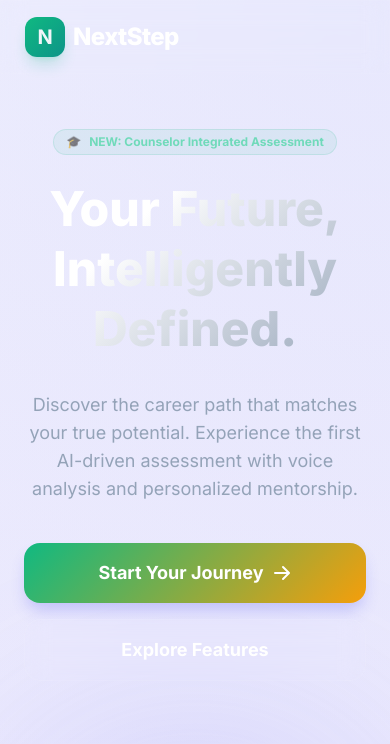
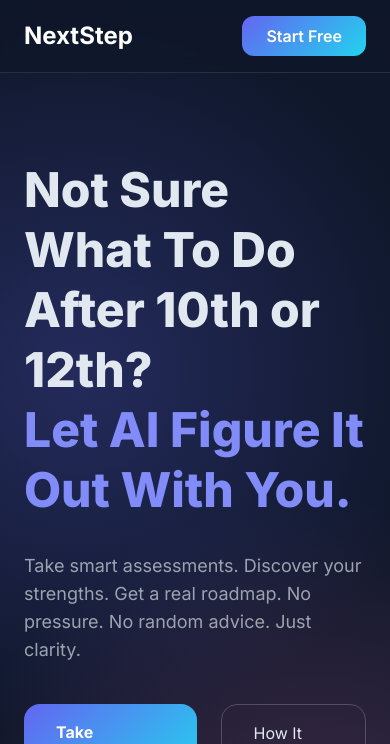
Before and after one commit to Yuvneet22/NEXTSTEP, a FastAPI app: page / in a window 390 px wide. Shown: the top 744 px of the page. Run offline with FastAPI, Linux system fonts and the light colour scheme; some libraries are stand-ins or nearby versions.

Commit message:
go ahead

```diff
--- a/app/templates/landing.html
+++ b/app/templates/landing.html
@@ -3,146 +3,183 @@
 <head>
 <meta charset="UTF-8">
 <meta name="viewport" content="width=device-width, initial-scale=1.0">
-    <title>NextStep | AI-Powered Career Guidance</title>
-    <link rel="preconnect" href="https://fonts.googleapis.com">
-    <link rel="preconnect" href="https://fonts.gstatic.com" crossorigin>
-    <link rel="preconnect" href="https://cdn.tailwindcss.com">
-    <link href="https://fonts.googleapis.com/css2?family=Inter:wght@300;400;600;700;800&display=swap" rel="stylesheet">
-    <script src="https://cdn.tailwindcss.com" defer></script>
-    <link rel="stylesheet" href="{{ url_for('static', path='css/landing.css') }}">
+<title>NextStep | Find Your Future</title>
+
+<script src="https://cdn.tailwindcss.com"></script>
+<link href="https://fonts.googleapis.com/css2?family=Inter:wght@400;600;700;800&display=swap" rel="stylesheet">
+
 <style>
-        body { font-family: 'Inter', sans-serif; background-color: #0f172a; color: #f8fafc; }
-        .hero-gradient { background: radial-gradient(circle at top right, rgba(99, 102, 241, 0.15), transparent), radial-gradient(circle at bottom left, rgba(139, 92, 246, 0.15), transparent); }
-        .glass { -webkit-backdrop-filter: blur(12px); backdrop-filter: blur(12px); border: 1px solid rgba(255, 255, 255, 0.1); }
-        .text-gradient { background: linear-gradient(135deg, #fff 30%, #94a3b8); -webkit-background-clip: text; background-clip: text; -webkit-text-fill-color: transparent; }
+body {
+    font-family: 'Inter', sans-serif;
+    background: #0F172A;
+    color: #E2E8F0;
+    overflow-x: hidden;
+}
+
+.hero-bg {
+    background: radial-gradient(circle at 20% 30%, rgba(99,102,241,0.25), transparent 40%),
+                radial-gradient(circle at 80% 70%, rgba(244,114,182,0.2), transparent 40%);
+}
+
+.btn-main {
+    background: linear-gradient(135deg, #6366F1, #22D3EE);
+    transition: all 0.3s ease;
+}
+
+.btn-main:hover {
+    transform: translateY(-4px);
+    box-shadow: 0 15px 30px rgba(99,102,241,0.4);
+}
+
+.card-hover {
+    transition: all 0.3s ease;
+}
+
+.card-hover:hover {
+    transform: translateY(-8px);
+    background: rgba(255,255,255,0.05);
+}
+
+.floating {
+    animation: float 6s ease-in-out infinite;
+}
+
+@keyframes float {
+    0%,100% { transform: translateY(0); }
+    50% { transform: translateY(-15px); }
+}
 </style>
 </head>
-<body class="hero-gradient min-h-screen text-slate-100 selection:bg-indigo-500/30">
 
-    <!-- Navbar -->
-    <nav class="fixed top-0 w-full z-50 glass border-b border-white/5 px-6 py-4">
-        <div class="max-w-7xl mx-auto flex justify-between items-center">
-            <div class="flex items-center gap-2">
-                <div class="w-10 h-10 bg-gradient-to-br from-emerald-500 to-teal-600 rounded-xl flex items-center justify-center shadow-lg shadow-emerald-500/20">
-                    <span class="text-xl font-bold">N</span>
-                </div>
-                <span class="text-2xl font-extrabold tracking-tight text-white">NextStep</span>
-            </div>
-            <div class="hidden md:flex items-center gap-8 text-sm font-medium text-slate-400">
-                <a href="#features" class="hover:text-white transition-colors">Features</a>
-                <a href="#how-it-works" class="hover:text-white transition-colors">How it Works</a>
-                {% if user %}
-                <a href="/dashboard" class="px-5 py-2.5 rounded-full btn-premium text-white font-bold">Dashboard</a>
-                <a href="/logout" class="px-5 py-2.5 rounded-full border border-white/10 hover:bg-white/5 transition-all">Logout</a>
-                {% else %}
-                <a href="/login" class="px-5 py-2.5 rounded-full border border-white/10 hover:border-white/20 hover:bg-white/5 transition-all">Login</a>
-                <a href="/signup" class="px-5 py-2.5 rounded-full btn-premium text-white font-bold">Get Started</a>
-                {% endif %}
-            </div>
+<body>
+
+<!-- NAV -->
+<nav class="fixed w-full bg-[#0F172A]/80 backdrop-blur border-b border-white/10 z-50">
+  <div class="max-w-7xl mx-auto px-6 py-4 flex justify-between items-center">
+    <div class="text-2xl font-bold text-white">NextStep</div>
+    <a href="/signup" class="btn-main px-6 py-2 rounded-xl text-white font-semibold">
+      Start Free
+    </a>
   </div>
 </nav>
 
-    <!-- Hero Section -->
-    <section class="relative pt-32 pb-20 px-6 overflow-hidden">
-        <div class="max-w-7xl mx-auto flex flex-col lg:flex-row items-center gap-16">
-            <div class="flex-1 text-center lg:text-left z-10">
-                <div class="inline-flex items-center gap-2 px-3 py-1 rounded-full bg-emerald-500/10 border border-emerald-500/20 text-emerald-400 text-xs font-bold mb-6 animate-pulse">
-                    <span>🎓</span> NEW: Counselor Integrated Assessment
-                </div>
-                <h1 class="text-5xl lg:text-7xl font-extrabold leading-tight mb-8 text-gradient">
-                    Your Future, <br>
-                    <span class="text-indigo-500">Intelligently</span> Defined.
+<!-- HERO -->
+<section class="hero-bg pt-40 pb-32 px-6">
+  <div class="max-w-7xl mx-auto grid lg:grid-cols-2 gap-16 items-center">
+
+    <div>
+      <h1 class="text-5xl md:text-6xl font-extrabold leading-tight mb-8">
+        Not Sure What To Do After 10th or 12th?
+        <br>
+        <span class="text-indigo-400">Let AI Figure It Out With You.</span>
       </h1>
-                <p class="text-lg text-slate-400 mb-10 max-w-xl">
-                    Discover the career path that matches your true potential. Experience the first AI-driven assessment with voice analysis and personalized mentorship.
+
+      <p class="text-lg text-gray-400 mb-10">
+        Take smart assessments. Discover your strengths. Get a real roadmap.
+        No pressure. No random advice. Just clarity.
       </p>
-                <div class="flex flex-col sm:flex-row gap-4 justify-center lg:justify-start">
-                    <a href="/signup" class="px-8 py-4 rounded-2xl btn-premium text-white font-bold text-lg flex items-center justify-center gap-2">
-                        Start Your Journey
-                        <svg xmlns="http://www.w3.org/2000/svg" class="h-5 w-5" viewBox="0 0 20 20" fill="currentColor">
-                            <path fill-rule="evenodd" d="M10.293 3.293a1 1 0 011.414 0l6 6a1 1 0 010 1.414l-6 6a1 1 0 01-1.414-1.414L14.586 11H3a1 1 0 110-2h11.586l-4.293-4.293a1 1 0 010-1.414z" clip-rule="evenodd" />
-                        </svg>
+
+      <div class="flex gap-6">
+        <a href="/signup" class="btn-main px-8 py-4 rounded-2xl text-white font-bold">
+          Take Assessment
         </a>
-                    <a href="#features" class="px-8 py-4 rounded-2xl glass hover:bg-white/5 transition-all text-white font-bold text-lg flex items-center justify-center gap-2">
-                        Explore Features
+        <a href="#how" class="px-8 py-4 border border-white/20 rounded-2xl hover:bg-white/5">
+          How It Works
         </a>
       </div>
     </div>
 
-            <div class="flex-1 relative">
-                <div class="absolute inset-0 bg-indigo-500/20 blur-[100px] rounded-full"></div>
-                <div class="relative glass rounded-3xl p-4 border border-white/10 animate-float">
-                    <img src="https://images.unsplash.com/photo-1522202176988-66273c2fd55f?auto=format&fit=crop&w=800&q=80"
-                         alt="Students collaborating"
-                         loading="eager"
-                         fetchpriority="high"
-                         class="rounded-2xl shadow-2xl opacity-80 contrast-125 grayscale-[0.2]">
-                    <div class="absolute -bottom-6 -left-6 glass p-6 rounded-2xl shadow-2xl border-indigo-500/30">
-                        <div class="flex items-center gap-4">
-                            <div class="w-12 h-12 rounded-full bg-green-500/20 flex items-center justify-center">
-                                <span class="text-2xl">📈</span>
+    <div class="relative">
+      <img src="https://images.unsplash.com/photo-1522202176988-66273c2fd55f?auto=format&fit=crop&q=80&w=1200"
+           class="rounded-3xl shadow-2xl floating"
+           alt="Students working together">
     </div>
-                            <div>
-                                <p class="text-xs text-slate-400 uppercase font-bold tracking-widest">Accuracy</p>
-                                <p class="text-xl font-bold">98.5% AI Match</p>
+
   </div>
+</section>
+
+<!-- HOW IT WORKS -->
+<section id="how" class="py-28 px-6 bg-[#0B1220]">
+  <div class="max-w-6xl mx-auto text-center">
+    <h2 class="text-4xl font-bold mb-16">How NextStep Works</h2>
+
+    <div class="grid md:grid-cols-3 gap-12">
+
+      <div class="card-hover p-8 rounded-3xl bg-white/5">
+        <img src="https://images.unsplash.com/photo-1434030216411-0b793f4b4173?auto=format&fit=crop&q=80&w=800"
+             class="rounded-xl mb-6" alt="Smart Tests">
+        <h3 class="text-xl font-bold mb-3">1. Take Smart Tests</h3>
+        <p class="text-gray-400 text-sm">
+          Personality + aptitude + scenario-based questions.
+        </p>
       </div>
+
+      <div class="card-hover p-8 rounded-3xl bg-white/5">
+        <img src="https://images.unsplash.com/photo-1559136555-9303baea8ebd?auto=format&fit=crop&q=80&w=800"
+             class="rounded-xl mb-6" alt="AI Analysis">
+        <h3 class="text-xl font-bold mb-3">2. AI Analyzes You</h3>
+        <p class="text-gray-400 text-sm">
+          Deep pattern recognition to understand your strengths.
+        </p>
       </div>
+
+      <div class="card-hover p-8 rounded-3xl bg-white/5">
+        <img src="https://images.unsplash.com/photo-1519389950473-47ba0277781c?auto=format&fit=crop&q=80&w=800"
+             class="rounded-xl mb-6" alt="Career Plan">
+        <h3 class="text-xl font-bold mb-3">3. Get Your Career Plan</h3>
+        <p class="text-gray-400 text-sm">
+          Streams, skills, roadmap — fully personalized.
+        </p>
       </div>
+
     </div>
   </div>
 </section>
 
-    <!-- Features Section -->
-    <section id="features" class="py-24 px-6 relative bg-slate-900/50">
-        <div class="max-w-7xl mx-auto">
-            <div class="text-center mb-16">
-                <h2 class="text-3xl lg:text-5xl font-bold mb-4">Revolutionary AI Guidance</h2>
-                <p class="text-slate-400 max-w-2xl mx-auto">Experience a career guidance platform built for the next generation of students.</p>
+<!-- FEATURE HIGHLIGHT -->
+<section class="py-28 px-6">
+  <div class="max-w-7xl mx-auto grid lg:grid-cols-2 gap-20 items-center">
+
+    <div>
+      <img src="https://images.unsplash.com/photo-1503676260728-1c00da094a0b?auto=format&fit=crop&q=80&w=800"
+           class="rounded-3xl shadow-2xl" alt="Graduation Cap">
     </div>
 
-            <div class="grid md:grid-cols-2 lg:grid-cols-3 gap-8">
-                <!-- Feature 1 -->
-                <div class="feature-card glass p-8 rounded-3xl border border-white/5">
-                    <div class="w-14 h-14 bg-emerald-500/20 rounded-2xl flex items-center justify-center text-3xl mb-6">🎙️</div>
-                    <h3 class="text-xl font-bold mb-3">Audio Assessments</h3>
-                    <p class="text-slate-400 text-sm leading-relaxed">
-                        Voice analysis goes beyond text, capturing your tone and confidence to provide more nuanced personality archetypes.
+    <div>
+      <h2 class="text-4xl font-bold mb-6">
+        Discover What You’re Naturally Good At
+      </h2>
+      <p class="text-gray-400 mb-6">
+        Instead of guessing, understand your natural thinking style,
+        strengths, and decision patterns.
       </p>
+      <ul class="space-y-3 text-gray-300">
+        <li>✓ Career Match Score</li>
+        <li>✓ Strength Analysis</li>
+        <li>✓ Stream Recommendation</li>
+        <li>✓ Skill Growth Plan</li>
+      </ul>
     </div>
 
-                <!-- Feature 2 -->
-                <div class="feature-card glass p-8 rounded-3xl border border-white/5">
-                    <div class="w-14 h-14 bg-amber-500/20 rounded-2xl flex items-center justify-center text-3xl mb-6">🎓</div>
-                    <h3 class="text-xl font-bold mb-3">Expert AI Counselor</h3>
-                    <p class="text-slate-400 text-sm leading-relaxed">
-                        Powered by Gemini and Groq (Llama 3), our chatbot provides instant, accurate career advice with zero downtime.
-                    </p>
-                </div>
-
-                <!-- Feature 3 -->
-                <div class="feature-card glass p-8 rounded-3xl border border-white/5">
-                    <div class="w-14 h-14 bg-emerald-500/20 rounded-2xl flex items-center justify-center text-3xl mb-6">🎯</div>
-                    <h3 class="text-xl font-bold mb-3">Scenario Mapping</h3>
-                    <p class="text-slate-400 text-sm leading-relaxed">
-                        Engage in real-world scenarios designed to test your strengths and map them to high-growth career streams.
-                    </p>
-                </div>
-            </div>
   </div>
 </section>
 
-    <!-- Footer -->
-    <footer class="py-12 border-t border-white/5 px-6">
-        <div class="max-w-7xl mx-auto flex flex-col md:row justify-between items-center gap-8">
-            <div class="flex items-center gap-2">
-                <div class="w-8 h-8 bg-gradient-to-br from-indigo-500 to-violet-600 rounded-lg flex items-center justify-center">
-                    <span class="text-sm font-bold">N</span>
-                </div>
-                <span class="text-lg font-bold">NextStep</span>
-            </div>
-            <p class="text-slate-500 text-sm">© 2026 NextStep AI. Empowering the future, one student at a time.</p>
-        </div>
+<!-- FINAL CTA -->
+<section class="py-28 px-6 text-center bg-gradient-to-r from-indigo-600 to-pink-500">
+  <h2 class="text-4xl font-extrabold mb-6 text-white">
+    Your Future Isn’t Random.
+  </h2>
+  <p class="text-lg mb-10 text-white/80">
+    Let’s make it intentional.
+  </p>
+  <a href="/signup"
+     class="px-10 py-5 bg-white text-black font-bold rounded-2xl hover:scale-105 transition">
+     Start Now — It’s Free
+  </a>
+</section>
+
+<footer class="py-12 text-center text-gray-500 text-sm">
+  © 2026 NextStep — Built For Students
 </footer>
 
 </body>
```
Lines whose indentation alone changed are shown as unchanged.
